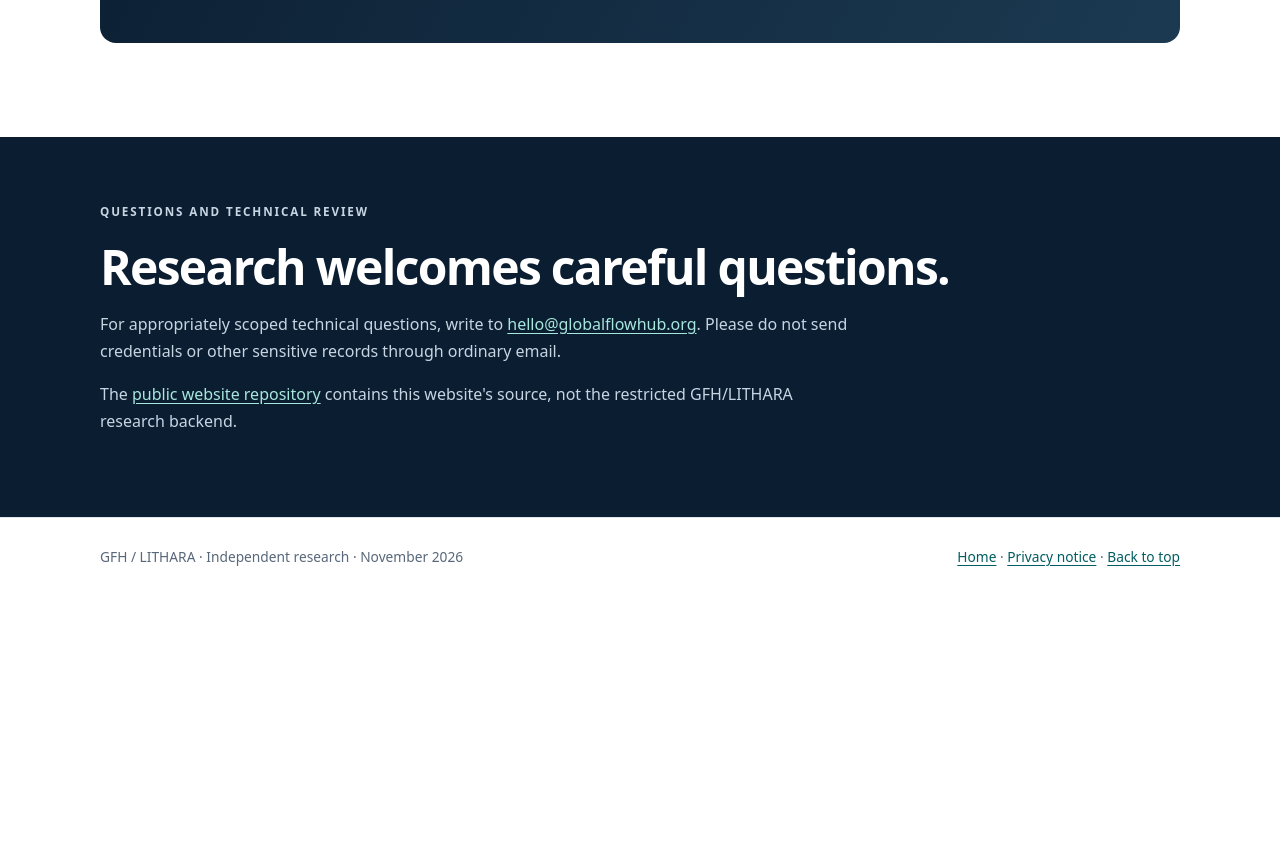
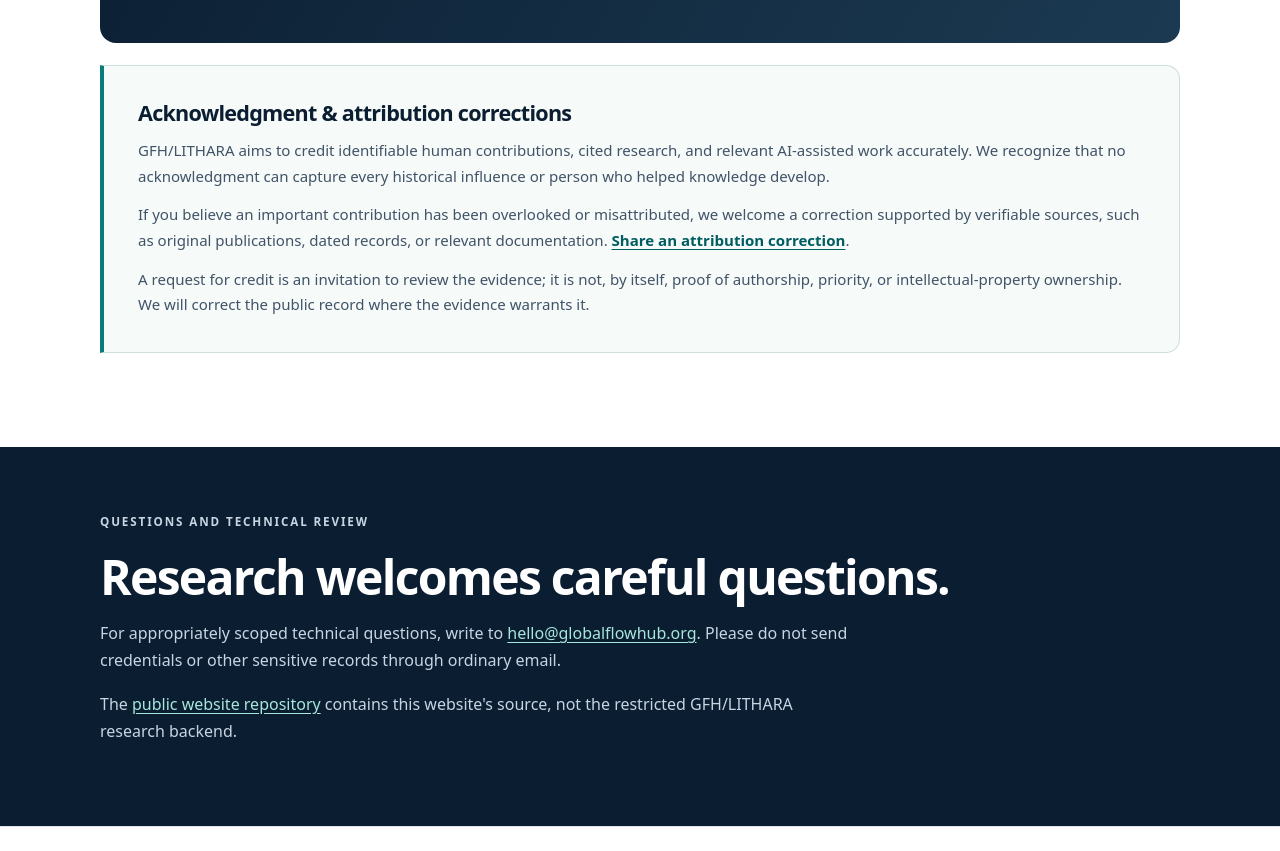
Before and after one commit to thanhmho89-prog/globalflowhub-site, a plain HTML site: page lithara.html in a window 1280 px wide. Shown: the part 4962-5813 px from the top of the page. Before the commit the page ends 5557 px from the top, so only its background shows below. Drawn offline with Linux system fonts and the light colour scheme.

Commit message:
Add evidence-based attribution correction guidance to Founder’s Notes

```diff
--- a/lithara.html
+++ b/lithara.html
@@ -84,6 +84,11 @@
     .founder-dedication blockquote{margin:0 0 18px;font-size:clamp(1.5rem,2.7vw,2.15rem);line-height:1.4;letter-spacing:-.02em;font-weight:550;max-width:770px}
     .founder-dedication .founder-attribution{margin:0 0 15px;color:#f5d5a7;font-weight:700}
     .founder-dedication .dedication-context{margin:0;max-width:730px;color:#c6d6e2;font-size:.9rem}
+    .attribution-note{margin-top:22px;padding:clamp(24px,3vw,34px);border:1px solid #cddfdb;border-left:4px solid var(--teal);border-radius:0 14px 14px 0;background:#f6faf9}
+    .attribution-note h3{margin:0 0 13px;color:var(--navy);font-size:1.35rem}
+    .attribution-note p{margin:0 0 13px;color:#405367;font-size:.94rem}
+    .attribution-note p:last-child{margin-bottom:0}
+    .attribution-note a{font-weight:700;text-underline-offset:3px}
     .contact{background:var(--navy);color:#fff;padding:65px 0}
     .contact h2{color:#fff}.contact p{max-width:750px;color:#c7d5e3}.contact a{color:#a7e7dd}
     footer{border-top:1px solid var(--border);padding:27px 0;color:var(--muted);font-size:.86rem}
@@ -182,6 +187,12 @@
           <p class="dedication-context">A dedication to Galaxy, shared as part of the founder's personal story. It is not a technical statement about GFH/LITHARA.</p>
         </div>
       </aside>
+      <div class="attribution-note" aria-labelledby="attribution-note-title">
+        <h3 id="attribution-note-title">Acknowledgment &amp; attribution corrections</h3>
+        <p>GFH/LITHARA aims to credit identifiable human contributions, cited research, and relevant AI-assisted work accurately. We recognize that no acknowledgment can capture every historical influence or person who helped knowledge develop.</p>
+        <p>If you believe an important contribution has been overlooked or misattributed, we welcome a correction supported by verifiable sources, such as original publications, dated records, or relevant documentation. <a href="mailto:hello@globalflowhub.org?subject=Attribution%20review">Share an attribution correction</a>.</p>
+        <p>A request for credit is an invitation to review the evidence; it is not, by itself, proof of authorship, priority, or intellectual-property ownership. We will correct the public record where the evidence warrants it.</p>
+      </div>
     </div></section>
     <section class="contact" id="contact" aria-labelledby="contact-title"><div class="container">
       <p class="eyebrow">Questions and technical review</p><h2 id="contact-title">Research welcomes careful questions.</h2>
```
